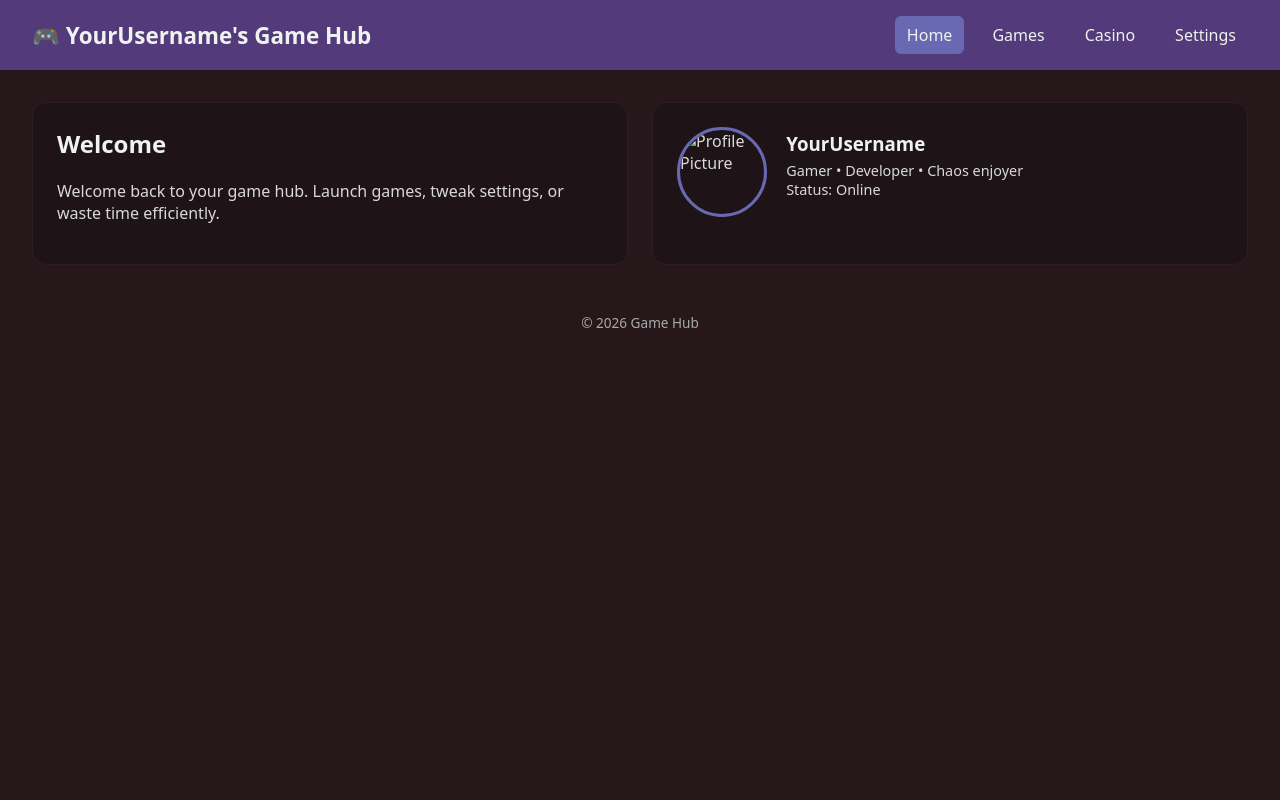
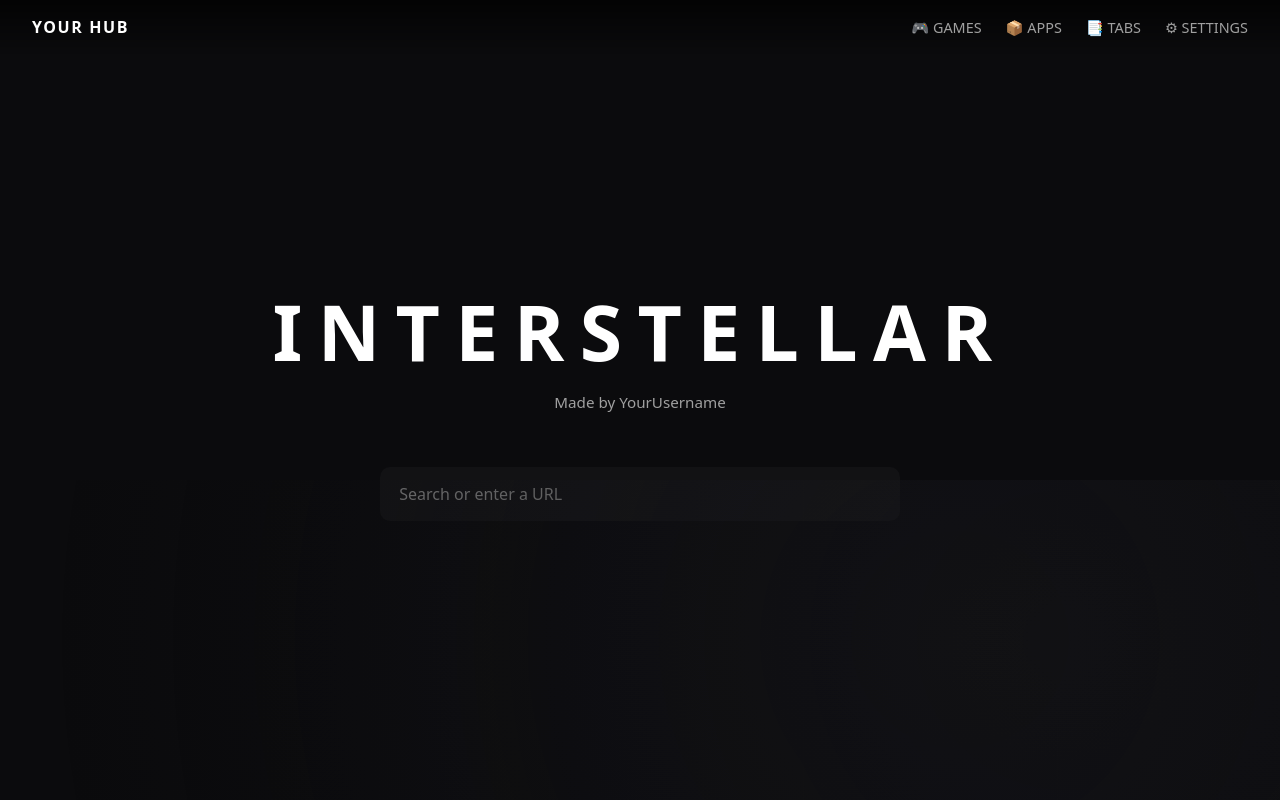
Before and after one commit to gunderbus/WebHub-V1, a plain HTML site: page index.html in a window 1280 px wide. Drawn offline with Linux system fonts and the light colour scheme.

Commit message:
Refactor HTML structure and update styles

```diff
--- a/index.html
+++ b/index.html
@@ -1,275 +1,166 @@
 <!DOCTYPE html>
 <html lang="en">
 <head>
-  <meta charset="UTF-8" />
-  <title>Game Hub</title>
-  <meta name="viewport" content="width=device-width, initial-scale=1.0" />
+<meta charset="UTF-8">
+<title>Interstellar Hub</title>
+<meta name="viewport" content="width=device-width, initial-scale=1.0">
 
 <style>
 :root {
-      --alabaster: #d9d9d9;
-      --slate: #6969b3;
-      --indigo: #533a7b;
-      --smoke: #eff2ef;
-      --coffee: #25171a;
+  --bg: #0b0b0d;
+  --bg-soft: #121214;
+  --text: #ffffff;
+  --muted: #a0a0a0;
+  --accent: #6969b3;
 }
 
 * {
   box-sizing: border-box;
-      font-family: system-ui, sans-serif;
+  font-family: system-ui, -apple-system, BlinkMacSystemFont, sans-serif;
 }
 
 body {
   margin: 0;
-      background: var(--coffee);
-      color: var(--alabaster);
+  background: var(--bg);
+  color: var(--text);
+  overflow-x: hidden;
 }
 
+/* ===== TOP BAR ===== */
+
 header {
-      background: var(--indigo);
+  position: fixed;
+  top: 0;
+  width: 100%;
   padding: 1rem 2rem;
   display: flex;
   justify-content: space-between;
   align-items: center;
+  background: linear-gradient(to bottom, rgba(0,0,0,0.7), transparent);
+  z-index: 10;
 }
 
-    header h1 {
-      margin: 0;
-      font-size: 1.4rem;
-      color: var(--smoke);
+.logo {
+  font-weight: 700;
+  letter-spacing: 0.1em;
 }
 
 nav {
   display: flex;
-      gap: 1rem;
+  gap: 1.5rem;
+  font-size: 0.9rem;
 }
 
-    nav button {
-      background: transparent;
-      border: none;
-      color: var(--smoke);
+nav span {
   cursor: pointer;
-      padding: 0.5rem 0.75rem;
-      border-radius: 6px;
-      font-size: 1rem;
+  color: var(--muted);
 }
 
-    nav button:hover,
-    nav button.active {
-      background: var(--slate);
+nav span:hover {
+  color: var(--text);
 }
 
-    main {
-      padding: 2rem;
+/* ===== CENTER CONTENT ===== */
+
+.hero {
+  height: 100vh;
+  display: flex;
+  flex-direction: column;
+  align-items: center;
+  justify-content: center;
+  text-align: center;
 }
 
-    .tab {
-      display: none;
+.hero h1 {
+  font-size: clamp(3rem, 6vw, 5rem);
+  letter-spacing: 0.2em;
+  margin: 0;
 }
 
-    .tab.active {
-      display: block;
+.hero p {
+  margin-top: 0.5rem;
+  color: var(--muted);
+  font-size: 0.95rem;
 }
 
-    /* ===== DARK CARDS ===== */
+/* ===== SEARCH BAR ===== */
 
-    .card {
-      background: #1e1417;
-      border: 1px solid #2c1d22;
-      padding: 1.5rem;
-      border-radius: 14px;
+.search {
+  margin-top: 2.5rem;
+  width: min(520px, 90%);
 }
 
-    .card h2 {
-      margin-top: 0;
-      color: var(--smoke);
+.search input {
+  width: 100%;
+  padding: 1rem 1.2rem;
+  background: var(--bg-soft);
+  border: none;
+  border-radius: 10px;
+  color: var(--text);
+  font-size: 1rem;
+  outline: none;
 }
 
-    /* ===== HOME LAYOUT ===== */
-
-    .home-grid {
-      display: grid;
-      grid-template-columns: 1fr 1fr;
-      gap: 1.5rem;
+.search input::placeholder {
+  color: #777;
 }
 
-    @media (max-width: 900px) {
-      .home-grid {
-        grid-template-columns: 1fr;
-      }
+/* ===== WAVES ===== */
+
+.waves {
+  position: absolute;
+  bottom: 0;
+  width: 100%;
+  height: 40vh;
+  overflow: hidden;
 }
 
-    /* ===== PROFILE ===== */
-
-    .profile {
-      display: flex;
-      gap: 1.2rem;
-      align-items: center;
+.wave {
+  position: absolute;
+  width: 200%;
+  height: 100%;
+  background: radial-gradient(circle at center, #1a1a1f, transparent 70%);
+  opacity: 0.35;
+  animation: drift 20s linear infinite;
 }
 
-    .profile img {
-      width: 90px;
-      height: 90px;
-      border-radius: 50%;
-      object-fit: cover;
-      border: 3px solid var(--slate);
+.wave:nth-child(2) {
+  animation-duration: 30s;
+  opacity: 0.2;
 }
 
-    .profile h3 {
-      margin: 0;
-      color: var(--smoke);
-    }
-
-    .profile p {
-      margin-top: 0.3rem;
-      font-size: 0.9rem;
-      color: var(--alabaster);
-    }
-
-    /* ===== GAME CARDS ===== */
-
-    .game-grid {
-      display: grid;
-      grid-template-columns: repeat(auto-fit, minmax(220px, 1fr));
-      gap: 1.5rem;
-      margin-top: 1.5rem;
-    }
-
-    .game-card {
-      background: var(--indigo);
-      border-radius: 14px;
-      padding: 1.5rem;
-      cursor: pointer;
-      border: 2px solid transparent;
-      transition: transform 0.25s ease, box-shadow 0.25s ease, border 0.25s ease;
-    }
-
-    .game-card h3 {
-      margin: 0 0 0.5rem;
-      color: var(--smoke);
-    }
-
-    .game-card p {
-      margin: 0;
-      font-size: 0.9rem;
-      color: var(--alabaster);
-    }
-
-    .game-card:hover {
-      transform: translateY(-8px) scale(1.02);
-      border: 2px solid var(--slate);
-      box-shadow: 0 12px 30px rgba(105, 105, 179, 0.4);
-    }
-
-    footer {
-      text-align: center;
-      padding: 1rem;
-      font-size: 0.85rem;
-      color: #aaa;
+@keyframes drift {
+  from { transform: translateX(0); }
+  to { transform: translateX(-50%); }
 }
 </style>
 </head>
 
 <body>
+
 <header>
-    <h1>🎮 YourUsername's Game Hub</h1>
+  <div class="logo">YOUR HUB</div>
   <nav>
-      <button class="active" onclick="openTab('home')">Home</button>
-      <button onclick="openTab('games')">Games</button>
-      <button onclick="openTab('casino')">Casino</button>
-      <button onclick="openTab('settings')">Settings</button>
+    <span>🎮 GAMES</span>
+    <span>📦 APPS</span>
+    <span>📑 TABS</span>
+    <span>⚙ SETTINGS</span>
   </nav>
 </header>
 
-  <main>
-    <!-- HOME -->
-    <section id="home" class="tab active">
-      <div class="home-grid">
-        <div class="card">
-          <h2>Welcome</h2>
-          <p>
-            Welcome back to your game hub.
-            Launch games, tweak settings, or waste time efficiently.
-          </p>
+<main class="hero">
+  <h1>INTERSTELLAR</h1>
+  <p>Made by YourUsername</p>
+
+  <div class="search">
+    <input type="text" placeholder="Search or enter a URL">
+  </div>
+</main>
+
+<div class="waves">
+  <div class="wave"></div>
+  <div class="wave"></div>
 </div>
 
-        <div class="card">
-          <div class="profile">
-            <img src="profile.jpg" alt="Profile Picture">
-            <div>
-              <h3>YourUsername</h3>
-              <p>
-                Gamer • Developer • Chaos enjoyer<br>
-                Status: Online
-              </p>
-            </div>
-          </div>
-        </div>
-      </div>
-    </section>
-
-    <!-- GAMES -->
-    <section id="games" class="tab">
-      <div class="card">
-        <h2>Games</h2>
-
-        <div class="game-grid">
-          <div class="game-card" onclick="launchGame('Game One')">
-            <h3>Game One</h3>
-            <p>Fast-paced arcade action.</p>
-          </div>
-
-          <div class="game-card" onclick="launchGame('Game Two')">
-            <h3>Game Two</h3>
-            <p>Puzzle-based brain melter.</p>
-          </div>
-
-          <div class="game-card" onclick="launchGame('Game Three')">
-            <h3>Game Three</h3>
-            <p>Chill vibes, high scores.</p>
-          </div>
-        </div>
-      </div>
-    </section>
-
-    <!-- CASINO -->
-    <section id="casino" class="tab">
-      <div class="card">
-        <h2>Casino</h2>
-        <p>Coming soon. You will lose money here.</p>
-      </div>
-    </section>
-
-    <!-- SETTINGS -->
-    <section id="settings" class="tab">
-      <div class="card">
-        <h2>Settings</h2>
-        <p>Theme, controls, saves, and power-user stuff.</p>
-      </div>
-    </section>
-  </main>
-
-  <footer>
-    © 2026 Game Hub
-  </footer>
-
-  <script>
-    function openTab(tabId) {
-      document.querySelectorAll('.tab').forEach(tab =>
-        tab.classList.remove('active')
-      );
-
-      document.querySelectorAll('nav button').forEach(btn =>
-        btn.classList.remove('active')
-      );
-
-      document.getElementById(tabId).classList.add('active');
-      event.target.classList.add('active');
-    }
-
-    function launchGame(gameName) {
-      alert("Launching " + gameName + "...");
-    }
-  </script>
 </body>
 </html>
```
Lines whose indentation alone changed are shown as unchanged.
